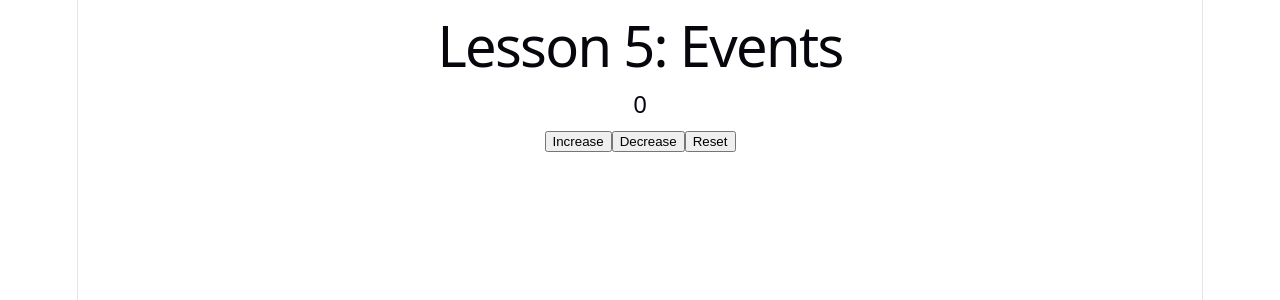
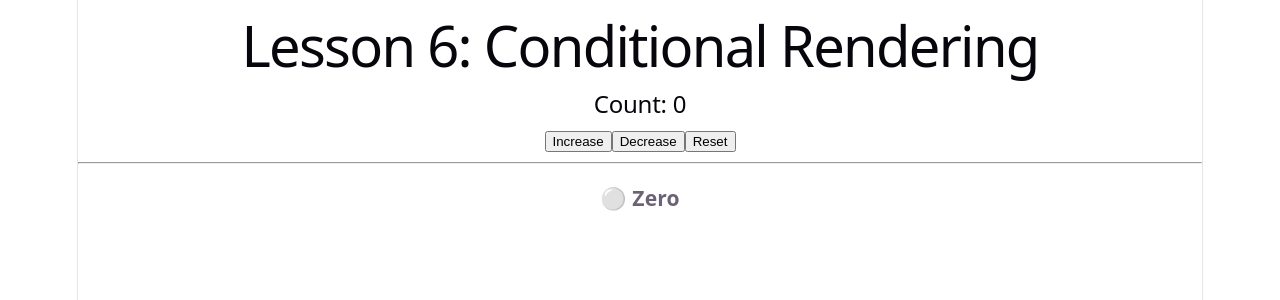
Before and after one commit to JohnkayFundz/react-learning, a React (Vite) app: page / in a window 1280 px wide. Shown: the top 300 px of the page. Built offline with nearby package versions, Linux system fonts and the light colour scheme.

Commit message:
Complete Lesson 6: Conditional Rendering

```diff
--- a/src/App.jsx
+++ b/src/App.jsx
@@ -1,7 +1,7 @@
-import Lesson05Events from "./components/Lesson05Events";
+import Lesson06ConditionalRendering from "./components/Lesson06ConditionalRendering";
 
 function App() {
-  return <Lesson05Events />;
+  return <Lesson06ConditionalRendering />;
 }
 
 export default App;
--- /dev/null
+++ b/src/components/Lesson06ConditionalRendering.jsx
@@ -0,0 +1,37 @@
+import { useState } from "react";
+
+function Lesson06ConditionalRendering() {
+  const [count, setCount] = useState(0);
+
+  return (
+    <div>
+      <h1>Lesson 6: Conditional Rendering</h1>
+
+      <h2>Count: {count}</h2>
+
+      <button onClick={() => setCount(count + 1)}>
+        Increase
+      </button>
+
+      <button onClick={() => setCount(count - 1)}>
+        Decrease
+      </button>
+
+      <button onClick={() => setCount(0)}>
+        Reset
+      </button>
+
+      <hr />
+
+      {count > 0 ? (
+        <h3>✅ Positive Number</h3>
+      ) : count < 0 ? (
+        <h3>🔻 Negative Number</h3>
+      ) : (
+        <h3>⚪ Zero</h3>
+      )}
+    </div>
+  );
+}
+
+export default Lesson06ConditionalRendering;
```
Also changed, not shown: src/components/New Text Document.txt (deleted).
